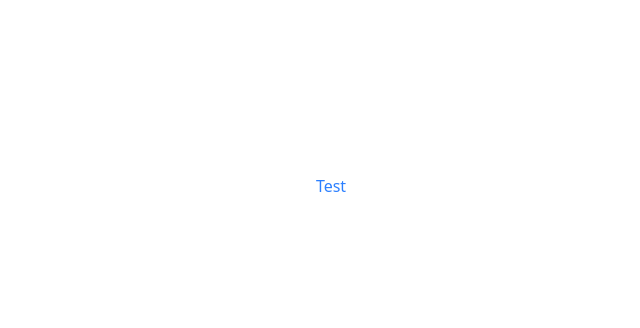
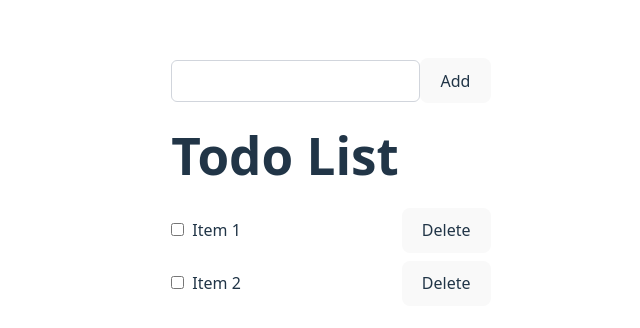
Before and after one commit to Abuddabi/wdd430-react-todo, a React (Vite) app: page / in a window 1280 px wide. Shown: the part 214-542 px from the top of the page, without its empty margins (309-949 px from the left). Built offline with nearby package versions, Linux system fonts and the light colour scheme.

Commit message:
Simple layout

```diff
--- a/src/App.tsx
+++ b/src/App.tsx
@@ -6,7 +6,33 @@ function App() {
 
   return (
     <>
-      <div className="text-blue-500">Test</div>
+      <form>
+        <label>
+          <input
+            className="border border-gray-300 rounded-md p-2"
+            type="text"
+            id="item"
+          />
+        </label>
+        <button type="submit">Add</button>
+      </form>
+      <h1 className="text-2xl font-bold my-6">Todo List</h1>
+      <ul>
+        <li className="flex items-center justify-between mb-2">
+          <label>
+            <input className="mr-2" type="checkbox" />
+            Item 1
+          </label>
+          <button className="ml-4">Delete</button>
+        </li>
+        <li className="flex items-center justify-between mb-2">
+          <label>
+            <input className="mr-2" type="checkbox" />
+            Item 2
+          </label>
+          <button className="ml-4">Delete</button>
+        </li>
+      </ul>
     </>
   );
 }
--- a/src/index.css
+++ b/src/index.css
@@ -73,5 +73,4 @@ button:focus-visible {
   max-width: 1280px;
   margin: 0 auto;
   padding: 2rem;
-  text-align: center;
 }
```
